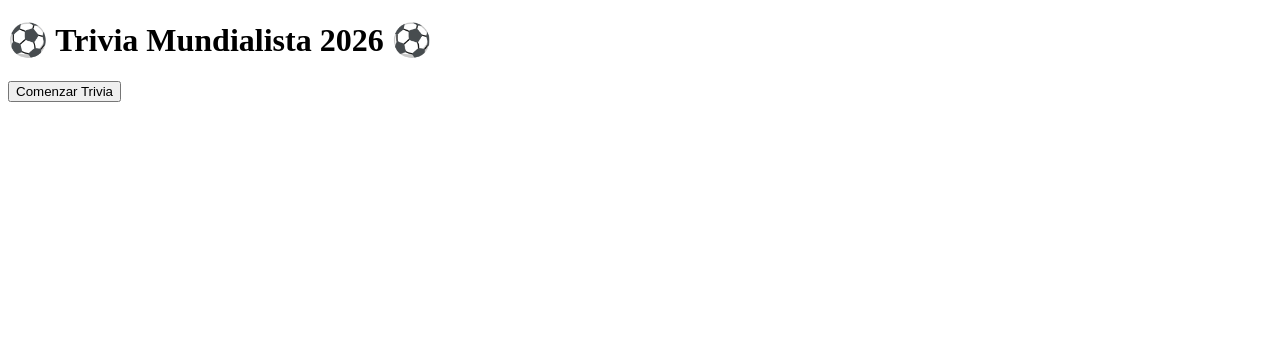
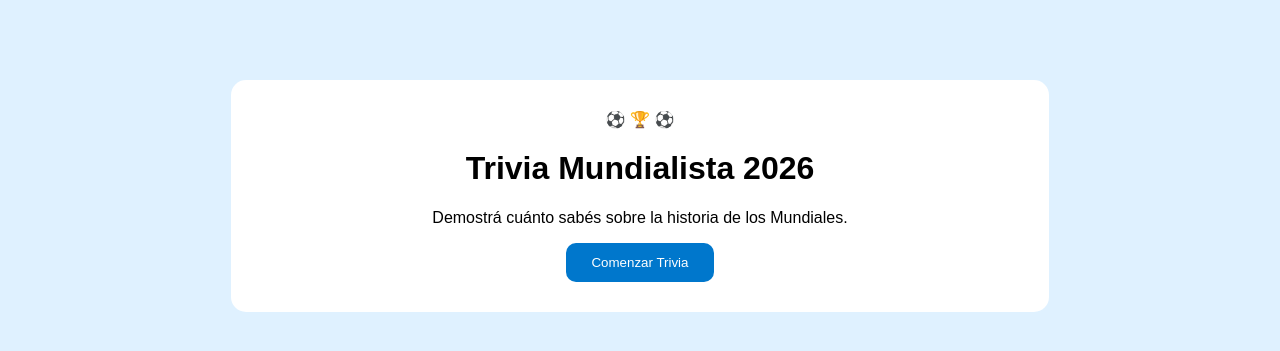
Before and after one commit to ValenSong10/trivia_mundial, a Flask app: page / in a window 1280 px wide. Shown: the top 351 px of the page. Run offline with Flask 3, Linux system fonts and the light colour scheme.

Commit message:
Update index.html

```diff
--- a/templates/index.html
+++ b/templates/index.html
@@ -1,14 +1,24 @@
 <!DOCTYPE html>
 <html>
 <head>
-    <title>Trivia Mundialista</title>
+    <title>Trivia Mundialista 2026</title>
+    <link rel="stylesheet" href="/static/estilo.css">
 </head>
 <body>
-    <h1>⚽ Trivia Mundialista 2026 ⚽</h1>
 
-    <a href="/pregunta">
-        <button>Comenzar Trivia</button>
-    </a>
+    <div class="caja">
+        <div class="cancha">⚽ 🏆 ⚽</div>
+
+        <h1>Trivia Mundialista 2026</h1>
+
+        <p>
+            Demostrá cuánto sabés sobre la historia de los Mundiales.
+        </p>
+
+        <a href="/pregunta">
+            <button>Comenzar Trivia</button>
+        </a>
+    </div>
 
 </body>
 </html>
```
